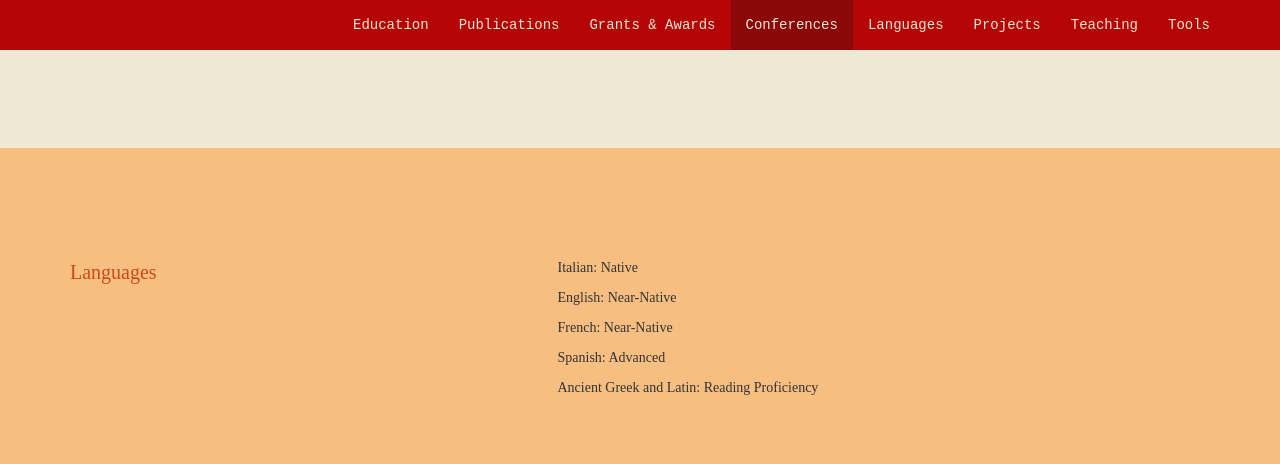
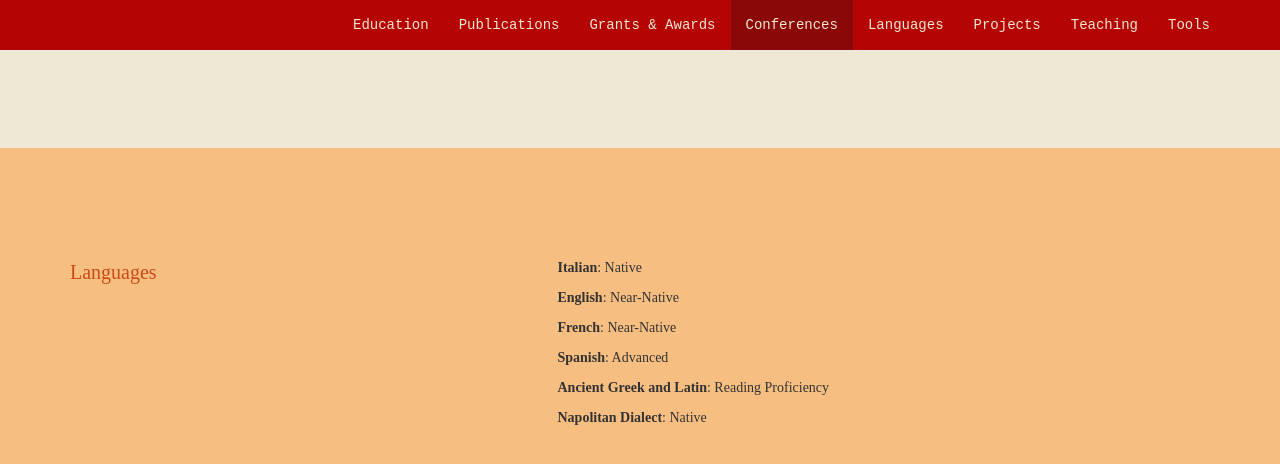
Before and after one commit to vivianapezzullo/nolauren.github.io, a Jekyll site: the page index.html, which Jekyll copies as it is, in a window 1280 px wide and 900 px high, scrolled down 4352 px. Shown: the top 464 px of the window. Built offline with Jekyll 4.4.1, drawn with Linux system fonts in a browser that asks for light colours; nearby versions of some CDN libraries.

Commit message:
Update index.html

```diff
--- a/index.html
+++ b/index.html
@@ -237,11 +237,14 @@
                 </div>
                 <div class="col-sm-1"></div>
                 <div class="col-sm-7">
-               <p class="text-left"> Italian: Native <br>
-                 <p class="text-left">    English: Near-Native <br>
-                <p class="text-left">     French: Near-Native <br>
-                   <p class="text-left">  Spanish: Advanced <br>
-                    <p class="text-left">   Ancient Greek and Latin: Reading Proficiency </p>
+                    <p class="text-left"> <b>Italian</b>: Native <br>
+                    <p class="text-left">    <b>English</b>: Near-Native <br>
+                    <p class="text-left">     <b>French</b>: Near-Native <br>
+                    <p class="text-left">  <b>Spanish</b>: Advanced <br>
+
+                    <p class="text-left">   <b>Ancient Greek and Latin</b>: Reading Proficiency <br>
+                                        <p class="text-left">  <b>Napolitan Dialect</b>: Native
+</p>
 
 
 
```
